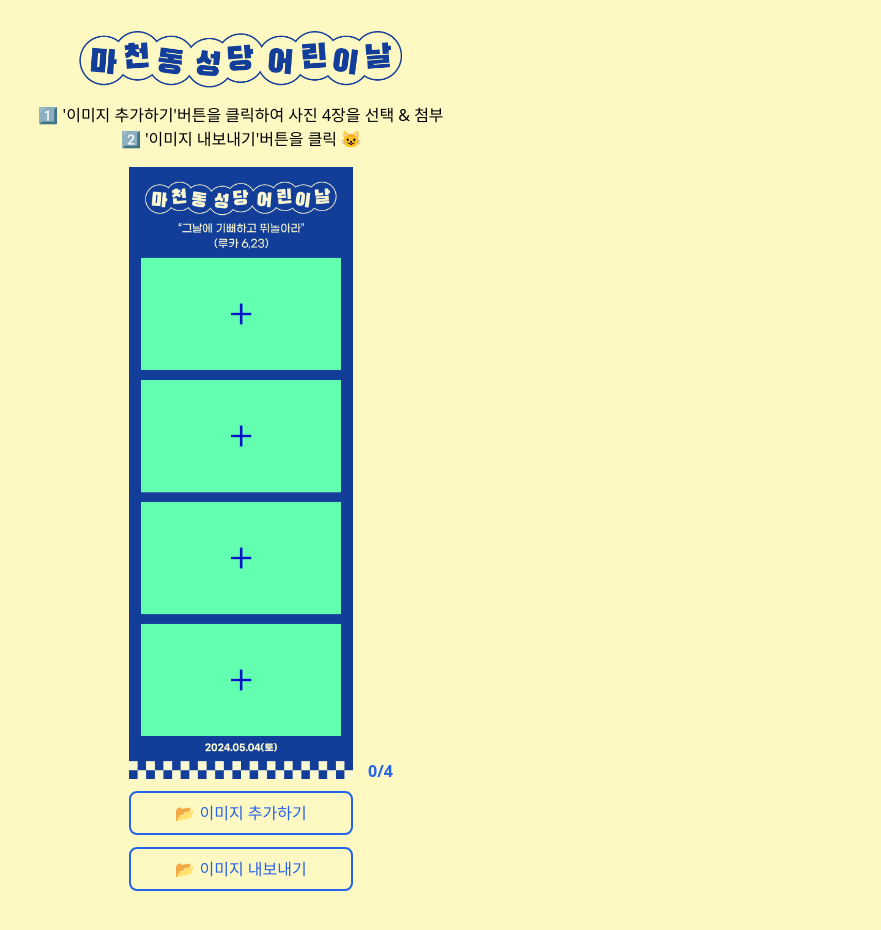
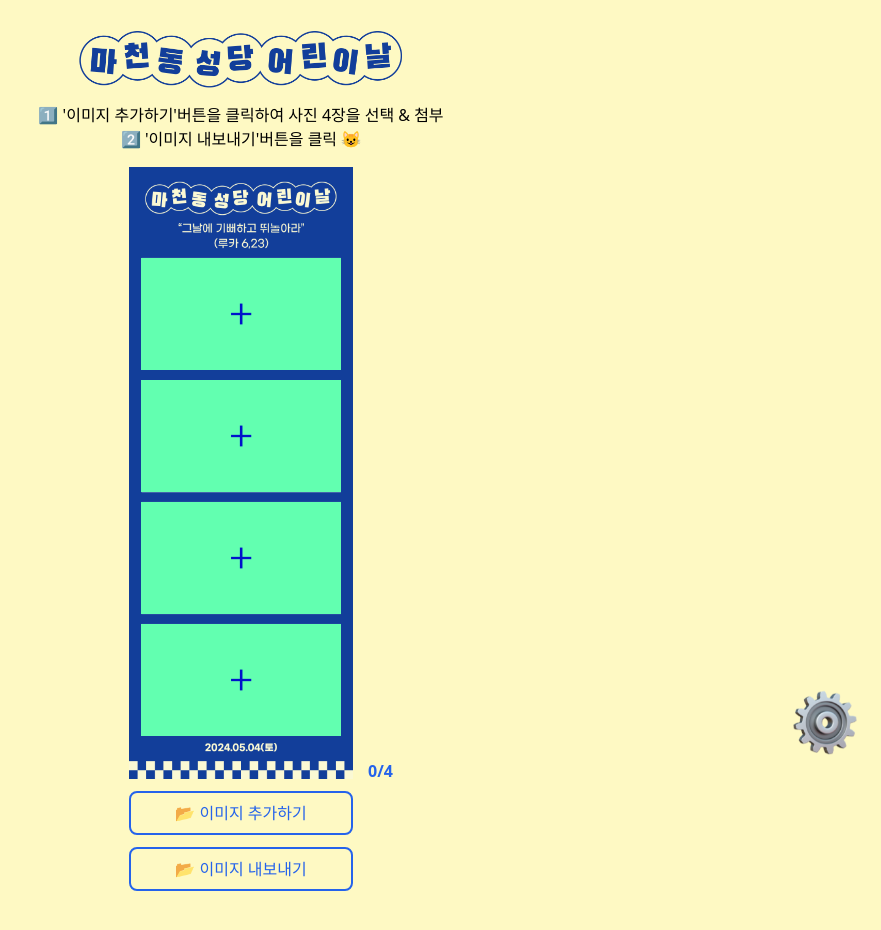
Before and after one commit to jisooround/4cut_for_majam, a React (Vite) app: page / in a window 1280 px wide. Shown: the whole page, without its empty margins (399-1280 px from the left). Built offline with nearby package versions, Linux system fonts and the light colour scheme.

Commit message:
feat: floating controller 추가

```diff
--- a/src/App.tsx
+++ b/src/App.tsx
@@ -3,6 +3,7 @@ import "./css/index.css";
 import heic2any from "heic2any";
 import html2canvas from "html2canvas";
 import saveAs from "file-saver";
+import Floating from "./components/Floating";
 
 interface ImageData {
   index: number;
@@ -121,6 +122,7 @@ function App() {
 
   return (
     <>
+      <Floating />
       <div className="w-screen min-h-screen bg-yellow-100 pb-10 overflow-auto flex flex-wrap justify-center">
         <div className="w-full text-center py-4">
           <img className="w-[350px] mx-auto" src="/logo.png" />
--- /dev/null
+++ b/src/components/Floating.tsx
@@ -0,0 +1,11 @@
+import React from "react";
+
+const Floating = () => {
+  return (
+    <div className="fixed bottom-10 right-6">
+      <img className="animate-updown w-16 cursor-pointer" src="/setting.png" alt="" />
+    </div>
+  );
+};
+
+export default Floating;
--- a/tailwind.config.js
+++ b/tailwind.config.js
@@ -5,6 +5,15 @@ export default {
       aspectRatio: {
         "4/3": "4 / 3",
       },
+      keyframes: {
+        updown: {
+          "0%, 100%": { transform: "translateY(0)" },
+          "50%": { transform: "translateY(-10px)" },
+        },
+      },
+      animation: {
+        updown: "updown 2s ease-in-out infinite", // 3초 동안 애니메이션 반복
+      },
     },
   },
   corePlugins: {},
--- a/tsconfig.json
+++ b/tsconfig.json
@@ -5,6 +5,7 @@
     "lib": ["ES2020", "DOM", "DOM.Iterable"],
     "module": "ESNext",
     "skipLibCheck": true,
+    "forceConsistentCasingInFileNames": false,
 
     /* Bundler mode */
     "moduleResolution": "bundler",
```
Also changed, not shown: public/setting.png (added).
